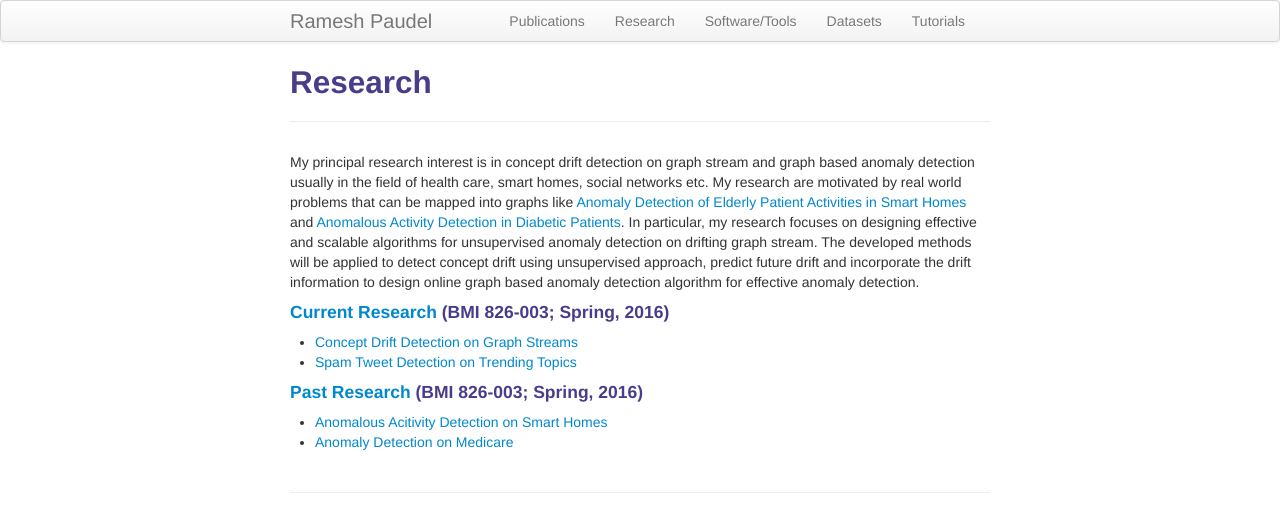
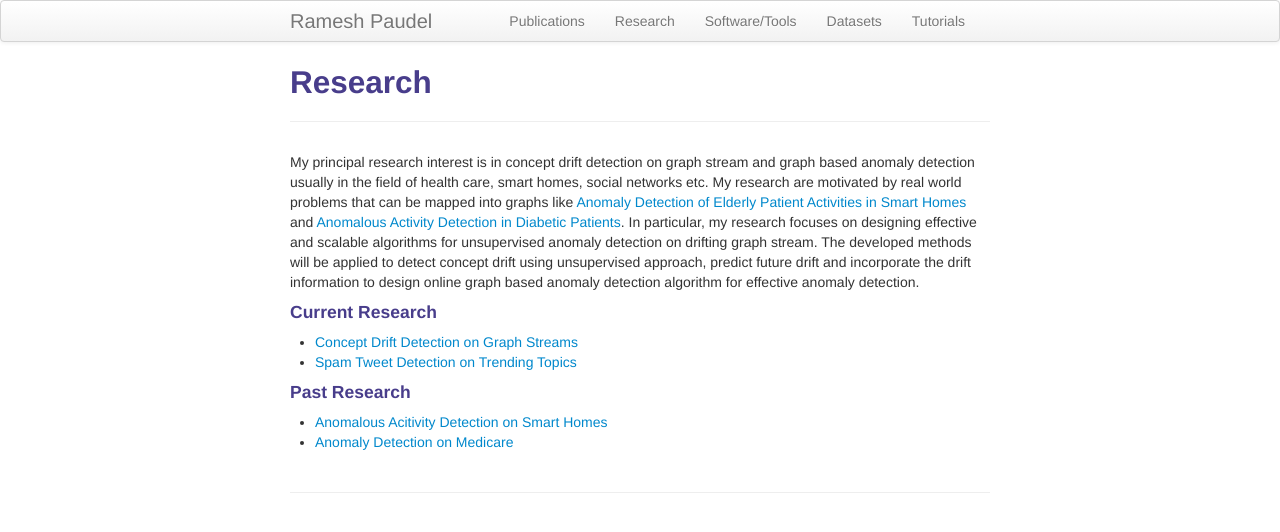
Before and after one commit to rpaudel42/rpaudel42.github.io, a Jekyll site: the page built from pages/research.md, in a window 1280 px wide. Shown: the top 532 px of the page. Built offline with Jekyll 4.4.1, drawn with Linux system fonts in a browser that asks for light colours.

Commit message:
Update research.md

```diff
--- a/pages/research.md
+++ b/pages/research.md
@@ -8,13 +8,13 @@ description: Ramesh Paudel's Research
 My principal research interest is in concept drift detection on graph stream and graph based anomaly detection usually in the field of health care, smart homes, social networks etc. My research are motivated by real world problems that can be mapped into graphs like [Anomaly Detection of Elderly Patient Activities in Smart Homes](https://csce.ucmss.com/cr/books/2018/LFS/CSREA2018/ICD8019.pdf) and [Anomalous Activity Detection in Diabetic Patients](https://aaai.org/ocs/index.php/FLAIRS/FLAIRS17/paper/view/15455/14978). In particular, my research focuses on designing effective and scalable algorithms for unsupervised anomaly detection on drifting graph stream. The developed methods will be applied to detect concept drift using unsupervised approach, predict future drift and incorporate the drift information to design online graph based anomaly detection algorithm for effective anomaly detection.
 
 
-#### [Current Research](http://kbroman.org/Tools4RR) (BMI 826-003; Spring, 2016)
+#### Current Research
 
 - [Concept Drift Detection on Graph Streams](/pages/graphstream.md)
 - [Spam Tweet Detection on Trending Topics](/pages/spamtweet.md)
 
 
-#### [Past Research](http://kbroman.org/Tools4RR) (BMI 826-003; Spring, 2016)
+#### Past Research
 
 - [Anomalous Acitivity Detection on Smart Homes](http://kbroman.org/Tools4RR/pages/schedule.html)
 - [Anomaly Detection on Medicare](http://kbroman.org/Tools4RR/pages/resources.html)
```
